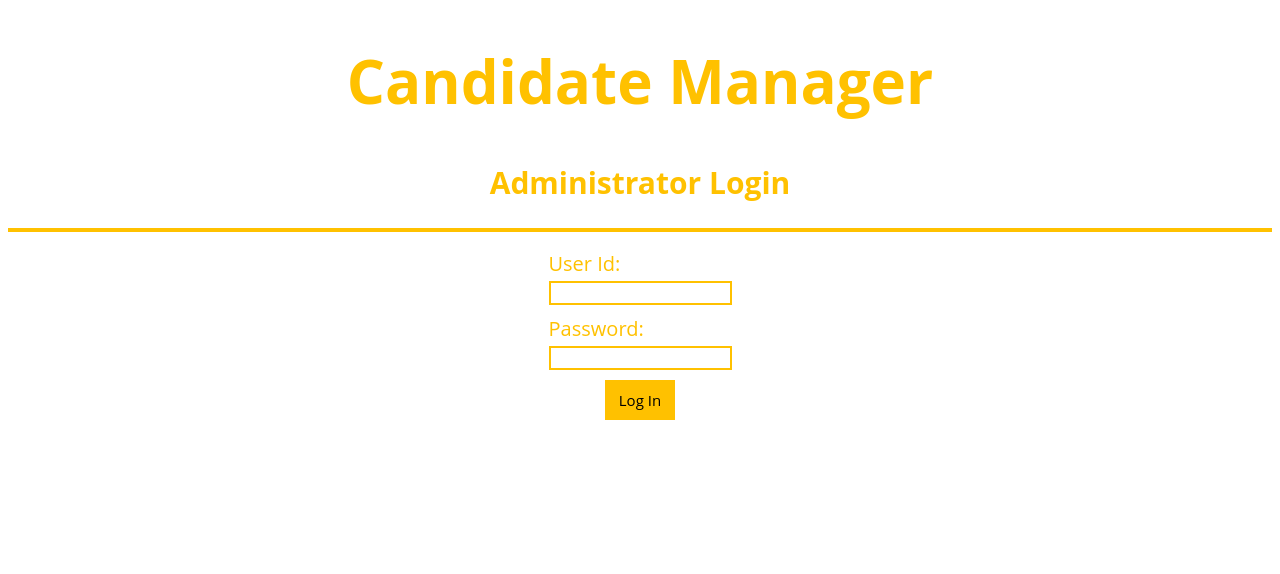
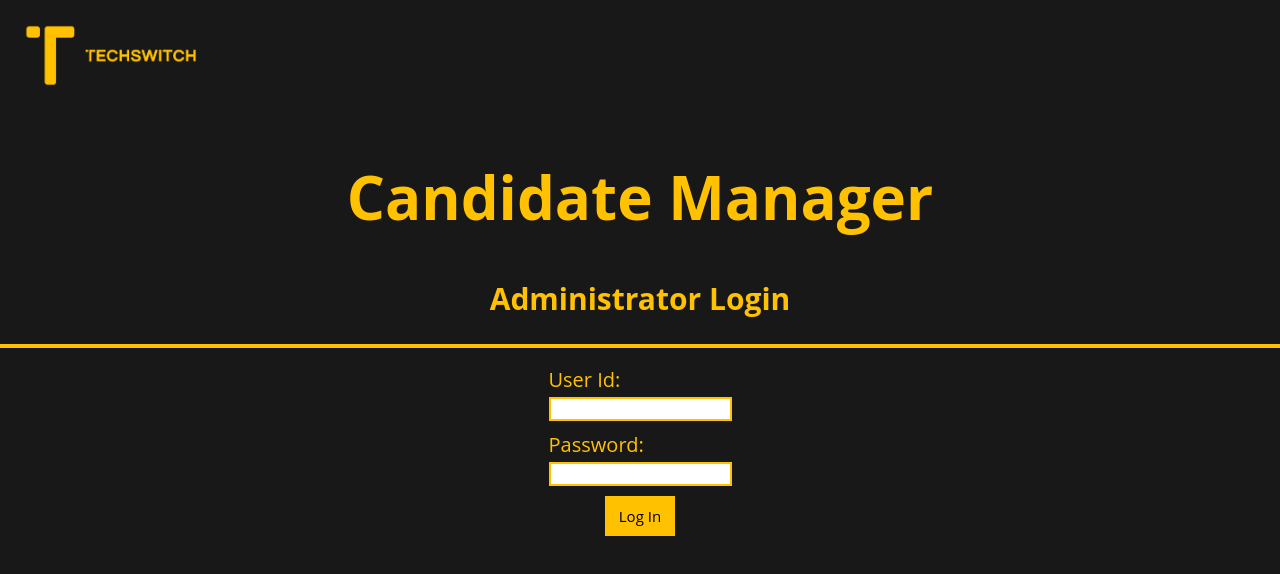
Before and after one commit to techswitch-learners/testswitch-frontend-admin, a Next.js app: page /login in a window 1280 px wide. Shown: the top 574 px of the page. Built offline with nearby package versions, Linux system fonts and the light colour scheme.

Commit message:
Added 'Layout' component on login page, and changed media queries

```diff
--- a/pageStyles/login.module.scss
+++ b/pageStyles/login.module.scss
@@ -1,14 +1,14 @@
 @import 'constants';
 
 .h1 {
-  font-size: $desktopHeaderFontSize;
+  font-size: $desktopHeaderFontSize/2;
   font-family: $softwireFont;
   color: $softwireYellow;
   text-align: center;
 }
 
 .h2{
-  font-size: $desktopHeaderFontSize/2;
+  font-size: $desktopHeaderFontSize/3;
   font-family: $softwireFont;
   color: $softwireYellow;
   text-align: center;
@@ -17,3 +17,13 @@
 .hr{
   border: 2px solid $softwireYellow;
 }
+
+@media (min-width: 768px){
+  .h1{
+    font-size: $desktopHeaderFontSize;
+  }
+
+  .h2{
+    font-size: $desktopHeaderFontSize/2;
+  }
+}
--- a/pages/login.tsx
+++ b/pages/login.tsx
@@ -1,6 +1,7 @@
 import {LoginForm} from "../components/LoginForm/LoginForm";
 import React, {useState} from "react";
 import scss from "../pageStyles/login.module.scss";
+import Layout from "../components/Layout/layout";
 
 
 export default function Login(): JSX.Element {
@@ -9,7 +10,7 @@ export default function Login(): JSX.Element {
     const [password, setPassword] = useState("");
 
     return (
-        <div>
+        <Layout>
             <h1 className={scss.h1}>Candidate Manager</h1>
             <h2 className={scss.h2}>  Administrator Login</h2>
             <hr className={scss.hr}/>
@@ -18,6 +19,6 @@ export default function Login(): JSX.Element {
                 password={password}
                 setUserId={setUserId}
                 setPassword={setPassword}/>
-        </div>
+        </Layout>
     );
 }
```
